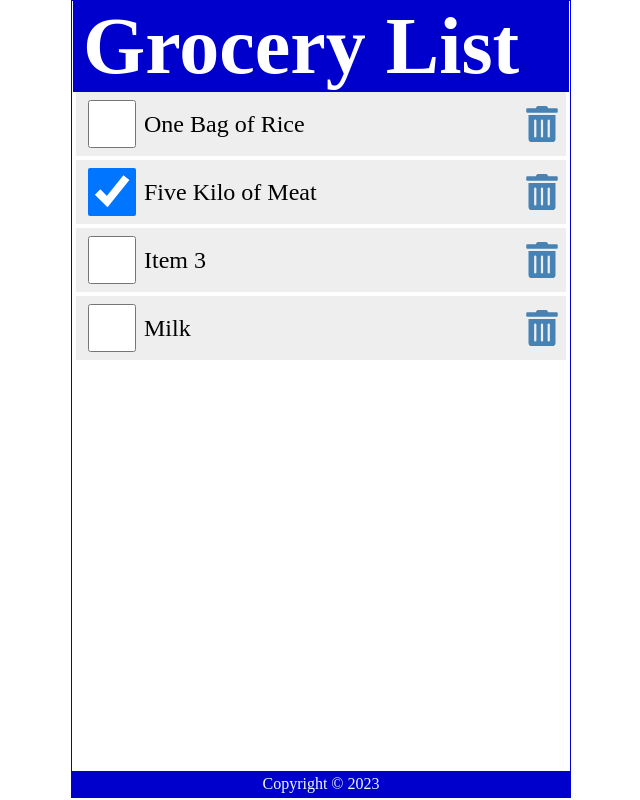
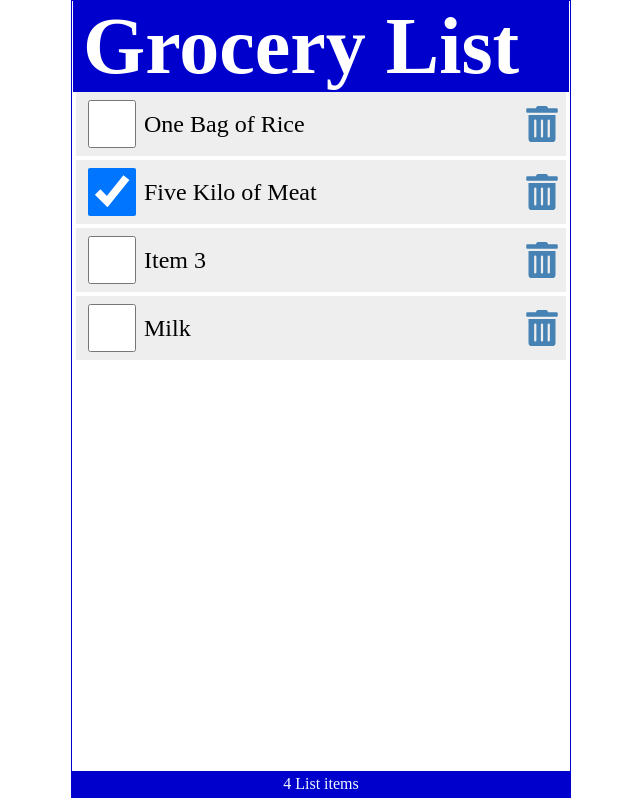
Before and after one commit to Justina177/mern-app-practice, a React (Create React App) app: page / in a window 1280 px wide. Shown: the whole page, without its empty margins (319-959 px from the left). Built offline with nearby package versions, Linux system fonts and the light colour scheme.

Commit message:
prop drilling into the footer component

```diff
--- a/src/App.js
+++ b/src/App.js
@@ -40,9 +40,6 @@ const handleDelete = (id) => {
 localStorage.setItem('shoppingList', JSON.stringify(listItems));
 }
 
-
-
-
   return (
     <div className="App">
       <Header title="Grocery List" />
@@ -50,9 +47,8 @@ localStorage.setItem('shoppingList', JSON.stringify(listItems));
       items={items}
       handleCheck={handleCheck}
       handleDelete={handleDelete}
-
       />
-      <Footer />
+      <Footer length={items.length} />
     </div>
   );
 }
--- a/src/Content1.js
+++ b/src/Content1.js
@@ -1,9 +1,7 @@
 import React from 'react';
 import { FaTrashAlt } from 'react-icons/fa';
 
-
 const Content1 = ({items, handleCheck, handleDelete}) => {
-
 
     return (
         <main className='main'>
--- a/src/Footer.js
+++ b/src/Footer.js
@@ -1,10 +1,9 @@
 import React from 'react'
 
-const Footer = () => {
-    const today = new Date();
+const Footer = ({ length }) => {
   return (
     <footer className='footer'>
-        <p>Copyright &copy; {today.getFullYear()}</p>
+        <p>{length} List {length === 1 ? "item" : "items"} </p>
     </footer>
   )
 }
```
Lines whose indentation alone changed are shown as unchanged.
